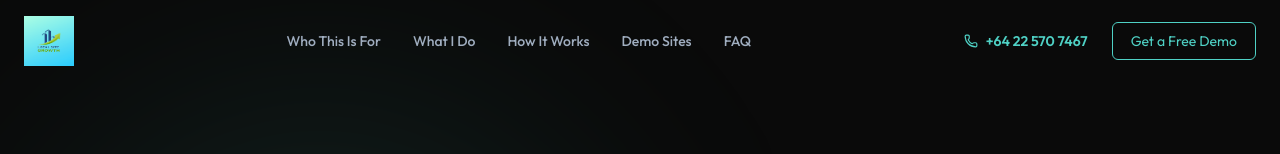
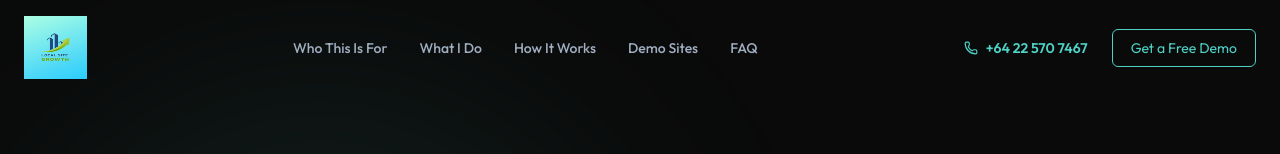
Before and after one commit to LocalSiteGrowth/localsitegrowth, a Next.js app: page / in a window 1280 px wide. Shown: the top 154 px of the page. Built offline with nearby package versions, Linux system fonts and the light colour scheme; grey boxes are pictures that could not be loaded.

Commit message:
Increase main site logo size by 25% in header and footer

```diff
--- a/components/Footer.tsx
+++ b/components/Footer.tsx
@@ -21,8 +21,8 @@ export default function Footer({
                 src="/logo.png"
                 alt="Local Site Growth"
                 width={160}
-                height={44}
-                style={{ width: 'auto', height: '44px' }}
+                height={55}
+                style={{ width: 'auto', height: '55px' }}
                 className="object-contain"
               />
             </Link>
--- a/components/Navbar.tsx
+++ b/components/Navbar.tsx
@@ -42,8 +42,8 @@ export default function Navbar() {
             src="/logo.png"
             alt="Local Site Growth"
             width={180}
-            height={50}
-            style={{ width: 'auto', height: '50px' }}
+            height={63}
+            style={{ width: 'auto', height: '63px' }}
             className="object-contain"
             priority
           />
@@ -102,8 +102,8 @@ export default function Navbar() {
                 src="/logo.png"
                 alt="Local Site Growth"
                 width={180}
-                height={50}
-                style={{ width: 'auto', height: '50px' }}
+                height={63}
+                style={{ width: 'auto', height: '63px' }}
                 className="object-contain"
               />
             </Link>
```
